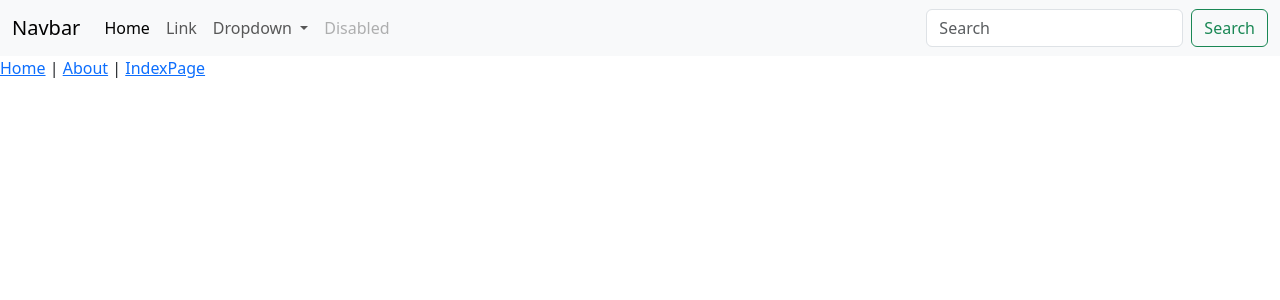
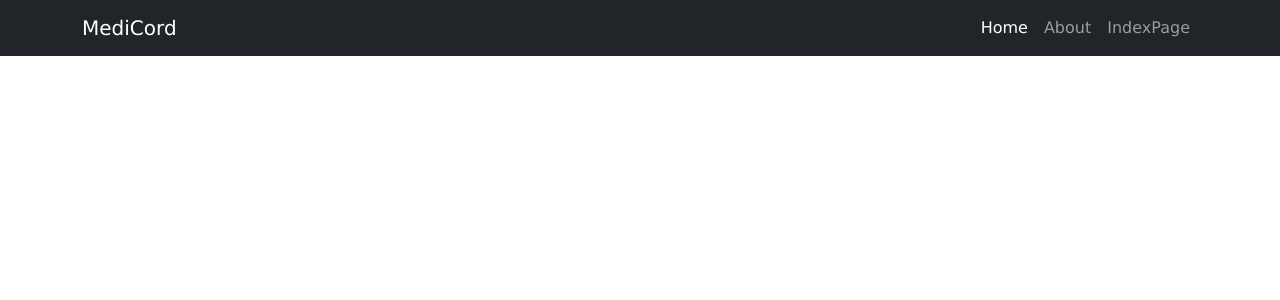
Before and after one commit to RondaKuraI/rhu_frontend, a Vue app: page /users/create in a window 1280 px wide. Shown: the top 300 px of the page. Built offline with nearby package versions, Linux system fonts and the light colour scheme.

Commit message:
added user table

```diff
--- a/src/App.vue
+++ b/src/App.vue
@@ -1,9 +1,6 @@
 <template>
   <nav>
     <Header/>
-    <router-link to="/">Home</router-link> |
-    <router-link to="/about">About</router-link> |
-    <router-link to="/indexpage">IndexPage</router-link>
   </nav>
   <router-view/>
 </template>
--- a/src/components/Header.vue
+++ b/src/components/Header.vue
@@ -1,38 +1,33 @@
+
+import { RouterLink } from 'vue-router';
 <template>
-    <nav class="navbar navbar-expand-lg bg-body-tertiary">
-        <div class="container-fluid">
-            <a class="navbar-brand" href="#">Navbar</a>
+    <nav class="navbar navbar-expand-lg navbar-dark bg-dark">
+        <div class="container">
+            <RouterLink class="navbar-brand" to="/">MediCord</RouterLink>
             <button class="navbar-toggler" type="button" data-bs-toggle="collapse" data-bs-target="#navbarSupportedContent" aria-controls="navbarSupportedContent" aria-expanded="false" aria-label="Toggle navigation">
             <span class="navbar-toggler-icon"></span>
             </button>
             <div class="collapse navbar-collapse" id="navbarSupportedContent">
-            <ul class="navbar-nav me-auto mb-2 mb-lg-0">
+            <ul class="navbar-nav ms-auto mb-2 mb-lg-0">
                 <li class="nav-item">
-                <a class="nav-link active" aria-current="page" href="#">Home</a>
+                    <RouterLink class="nav-link active" aria-current="page" to="/">Home</RouterLink>
                 </li>
                 <li class="nav-item">
-                <a class="nav-link" href="#">Link</a>
-                </li>
-                <li class="nav-item dropdown">
-                <a class="nav-link dropdown-toggle" href="#" role="button" data-bs-toggle="dropdown" aria-expanded="false">
-                    Dropdown
-                </a>
-                <ul class="dropdown-menu">
-                    <li><a class="dropdown-item" href="#">Action</a></li>
-                    <li><a class="dropdown-item" href="#">Another action</a></li>
-                    <li><hr class="dropdown-divider"></li>
-                    <li><a class="dropdown-item" href="#">Something else here</a></li>
-                </ul>
+                    <RouterLink class="nav-link" to="/about">About</RouterLink>
                 </li>
                 <li class="nav-item">
-                <a class="nav-link disabled" aria-disabled="true">Disabled</a>
+                    <RouterLink class="nav-link" to="/indexpage">IndexPage</RouterLink>
                 </li>
             </ul>
-            <form class="d-flex" role="search">
-                <input class="form-control me-2" type="search" placeholder="Search" aria-label="Search">
-                <button class="btn btn-outline-success" type="submit">Search</button>
-            </form>
             </div>
         </div>
     </nav>
+    <br/>
 </template>
+
+<style>
+.navbar{
+    background-color: #a2c579;
+    font-family: Geneva, Verdana, sans-serif;
+}
+</style>
--- a/src/views/AboutView.vue
+++ b/src/views/AboutView.vue
@@ -1,5 +1,70 @@
 <template>
-  <div class="about">
-    <h1>This is an about pageewefwefwefwe</h1>
+  <div class="container">
+    <div class="card">
+      <div class="card-header">
+        <h4>
+          User
+          <RouterLink to="/user/create" class="btn btn-primary float-end">Add User</RouterLink>
+        </h4>
+      </div>
+      <div class="card-body">
+        <table class="table table-bordered">
+          <thead>
+            <tr>
+              <th>ID</th>
+              <th>First Name</th>
+              <th>Last Name</th>
+              <th>Email</th>
+              <th>Password</th>
+              <th>Created At</th>
+              <th>Action</th>
+            </tr>
+          </thead>
+          <tbody>
+            <tr v-for="users in users">
+              <td>{{ users.id }}</td>
+              <td>{{ users.firstname }}</td>
+              <td>{{ users.lastname }}</td>
+              <td>{{ users.email }}</td>
+              <td>{{ users.password }}</td>
+              <td>{{ users.created_at }}</td>
+              <td>
+                <RouterLink to="/" class="btn btn-success">Edit</RouterLink>
+                <button type="button" class="btn btn-danger">Delete</button>
+              </td>
+            </tr>
+          </tbody>
+        </table>
+      </div>
+    </div>
   </div>
 </template>
+
+<script>
+import axios from 'axios';
+
+export default{
+  name: 'users',
+  data(){
+    return{
+      users: []
+    }
+  },
+  mounted(){
+
+    this.getUsers();
+    //console.log('i am here')
+
+  },
+  methods: {
+    async getUsers(){
+            try {
+                const user = await axios.get('getData');
+                this.users = user.data;
+            } catch (error) {
+                console.log(error);
+            }
+        }
+  },
+}
+</script>
```
